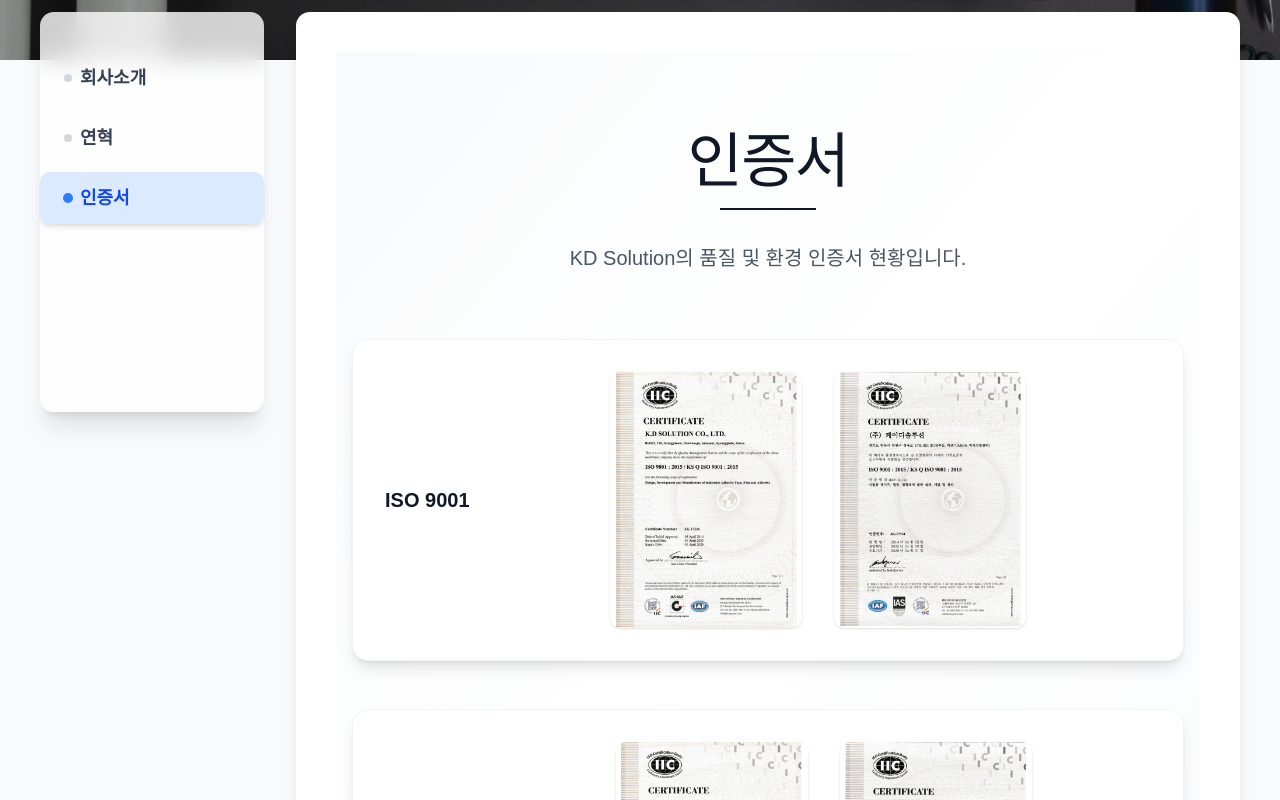
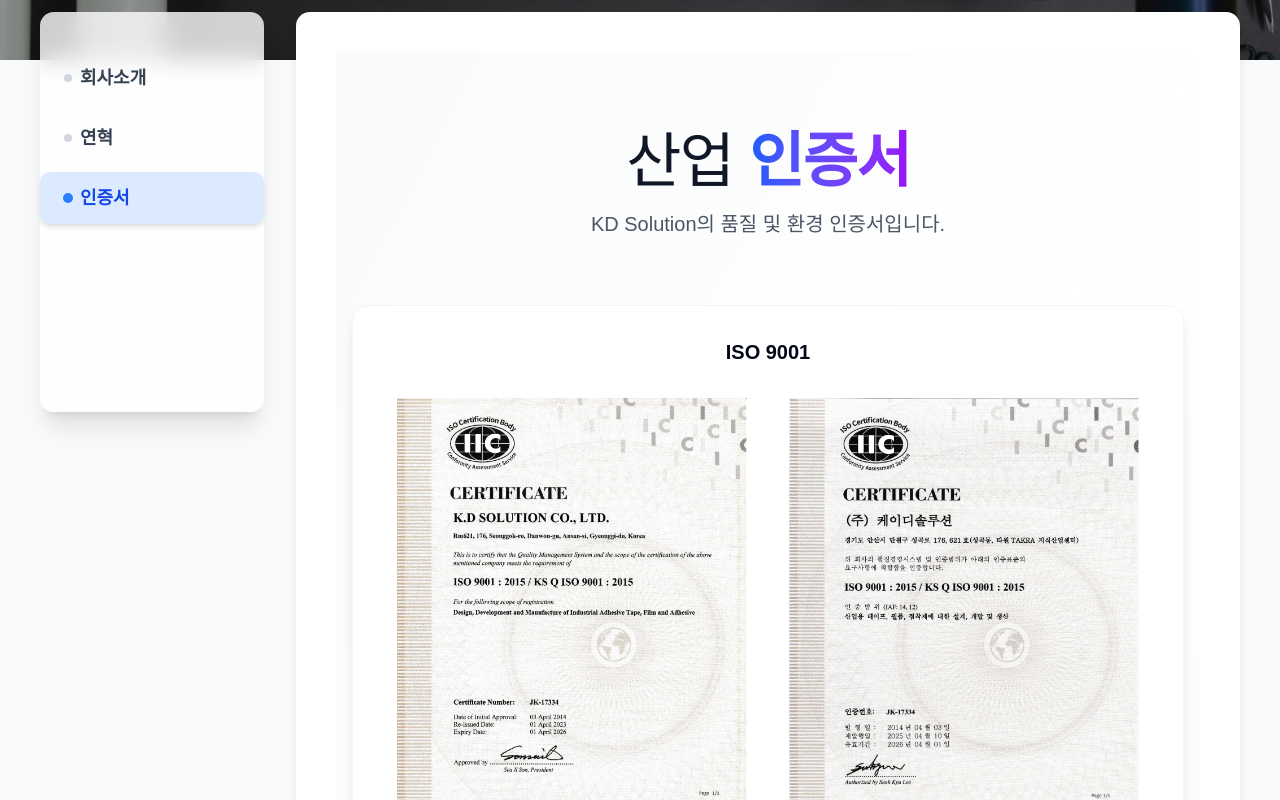
Before and after one commit to kdsolution3744/kdsolution-web, a Next.js app: page /about/certificate in a window 1280 px wide. Shown: the part 420-1220 px from the top of the page. Built offline with nearby package versions, Linux system fonts and the light colour scheme; a web font is replaced by a local one.

Commit message:
style : 인증서 페이지 스타일링

```diff
--- a/src/app/about/certificate/page.tsx
+++ b/src/app/about/certificate/page.tsx
@@ -4,6 +4,7 @@
 import iso9001_1 from "@/assets/인증서/ISO9001 2015-1.webp";
 import iso9001_2 from "@/assets/인증서/ISO9001 2015-2.webp";
 import AnimatedSection from "@/components/animatedSection";
+import CommonHeader from "@/components/commonHeader";
 import ImgModal from "@/components/ImgModal";
 import type { ImgSource } from "@/constants/imgSource";
 import Image from "next/image";
@@ -32,27 +33,25 @@
   return (
     <section className="py-20 px-4 bg-gradient-to-br from-gray-50 via-white to-gray-50">
       <div className="max-w-6xl mx-auto">
-        <div className="text-center mb-16">
-          <h1 className="text-5xl md:text-6xl font-light text-gray-900 mb-4 tracking-tight">
-            인증서
-          </h1>
-          <div className="w-24 h-0.5 bg-gray-900 mx-auto mb-8"></div>
-          <p className="text-xl text-gray-600 max-w-2xl mx-auto leading-relaxed">
-            KD Solution의 품질 및 환경 인증서 현황입니다.
-          </p>
-        </div>
+        <CommonHeader
+          title="산업"
+          titleBold="인증서"
+          subTitle="KD Solution의 품질 및 환경 인증서입니다."
+        />
         <div className="space-y-12">
           {certificateList.map((cert) => (
             <AnimatedSection key={cert.title}>
-              <div className="bg-white rounded-2xl shadow-lg border border-gray-100 p-8 flex flex-col md:flex-row items-center gap-4">
-                <h2 className="text-xl font-bold text-gray-900 text-center mb-4 md:mb-0 shrink-0">
-                  {cert.title}
-                </h2>
-                <div className="flex flex-row gap-8 w-full justify-center">
+              <div className="bg-white rounded-2xl shadow-lg border border-gray-100 p-8 flex flex-col items-center gap-4">
+                <div>
+                  <h2 className="text-xl text-center shrink-0 font-bold mb-4">
+                    {cert.title}
+                  </h2>
+                </div>
+                <div className="flex md:flex-row flex-col gap-8 w-full justify-center">
                   {cert.imageList.map((img, i) => (
                     <button
                       key={i}
-                      className="relative w-48 h-64 focus:outline-none"
+                      className="relative w-full min-h-64 md:w-90 md:h-124 focus:outline-none"
                       onClick={() => handleImageClick(cert)}
                       type="button"
                     >
@@ -61,8 +60,7 @@
                         alt={cert.title + " 이미지 " + (i + 1)}
                         fill
                         placeholder="blur"
-                        className="object-contain rounded-lg shadow hover:scale-105 transition-transform duration-200"
-                        sizes="192px"
+                        className="object-contain hover:scale-105 transition-transform duration-200"
                       />
                     </button>
                   ))}
```
